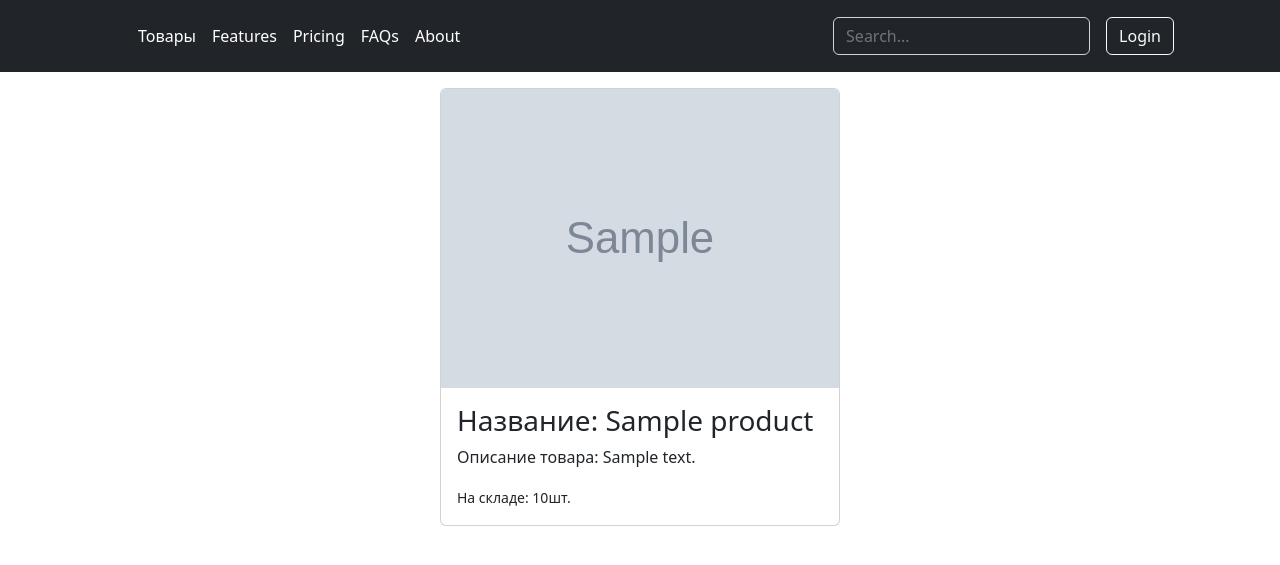
After one commit to kanat1390/laboratornaya_56_atygayev_kanat, a Django app: page /products/1/ in a window 1280 px wide. The commit adds this page. Shown: the top 565 px of the page. Run offline with Django 4.2, Linux system fonts and the light colour scheme; tables that the repository leaves empty hold one stand-in row (values such as "Sample post"); grey boxes marked "Sample" are stand-in pictures.

Commit message:
Добавлена главная и детальная страница

```diff
--- /dev/null
+++ b/src/shop/managers.py
@@ -0,0 +1,5 @@
+from django.db import models
+
+class ProductManager(models.Manager):
+    def in_stock(self):
+        return self.filter(qty__gt=0)
--- a/src/shop/models.py
+++ b/src/shop/models.py
@@ -1,5 +1,7 @@
 from random import choices
 from django.db import models
+from django.urls import reverse
+from .managers import ProductManager
 
 CATEGORY_CHOICES = (
     ('other', 'Разное'),
@@ -16,8 +18,13 @@ class Product(models.Model):
     qty = models.PositiveIntegerField(default=0, null=False, blank=False)
     price = models.DecimalField(max_digits=7, decimal_places=2, default=0.00)
 
+    objects = ProductManager()
+
     def display_price(self):
         return f'{self.price}$'
 
+    def get_absolute_url(self):
+        return reverse('product-detail', kwargs={'pk':self.id})
+
     def __str__(self):
         return self.name
--- a/src/shop/services/product_services.py
+++ b/src/shop/services/product_services.py
@@ -1,5 +1,9 @@
 from ..models import Product
+from django.shortcuts import get_object_or_404
 
 def get_product_list():
-    product_list = Product.objects.all()
+    product_list = Product.objects.in_stock().order_by('category','name')
     return product_list
+
+def get_product_by_pk(pk):
+    return get_object_or_404(Product, pk=pk)
--- /dev/null
+++ b/src/shop/templates/shop/product_detail.html
@@ -0,0 +1,21 @@
+{% extends 'base.html' %}
+
+{% block content %}
+<div class="card mx-auto mt-3" style="width: 400px;">
+    {% if not product.image %}
+    <svg class="bd-placeholder-img card-img-top" width="100%" height="225" xmlns="http://www.w3.org/2000/svg" role="img"
+        aria-label="Placeholder: Thumbnail" preserveAspectRatio="xMidYMid slice" focusable="false">
+        <title>Placeholder</title>
+        <rect width="100%" height="100%" fill="#55595c" /><text x="50%" y="50%" fill="#eceeef"
+            dy=".3em">Thumbnail</text>
+    </svg>
+    {% else %}
+    <img src="{{product.image.url}}" class="card-img-top" alt="{{product.name}}">
+    {% endif %}
+    <div class="card-body">
+        <h3>Название: {{ product.name }}</h3>
+        <p class="card-text">Описание товара: {{ product.description }}</p>
+        <small>На складе: {{ product.qty }}шт.</small>
+    </div>
+</div>
+{% endblock content %}
--- a/src/shop/urls.py
+++ b/src/shop/urls.py
@@ -1,7 +1,9 @@
 from django.urls import path
 from .views import (
-    product_list_view
+    product_list_view,
+    product_detail_view
 )
 urlpatterns = [
     path('', product_list_view, name='product-list'),
+    path('products/<int:pk>/', product_detail_view, name='product-detail'),
 ]
--- a/src/shop/views.py
+++ b/src/shop/views.py
@@ -8,3 +8,10 @@ def product_list_view(request):
         'product_list': product_list,
     }
     return render(request, 'shop/product_list.html', context)
+
+def product_detail_view(request, pk):
+    product = product_services.get_product_by_pk(pk)
+    context = {
+        'product':product,
+    }
+    return render(request, 'shop/product_detail.html', context)
--- a/src/templates/base.html
+++ b/src/templates/base.html
@@ -23,7 +23,7 @@
                 </a>
 
                 <ul class="nav col-12 col-lg-auto me-lg-auto mb-2 justify-content-center mb-md-0">
-                    <li><a href="#" class="nav-link px-2 text-white">Home</a></li>
+                    <li><a href="{% url 'product-list' %}" class="nav-link px-2 text-white">Товары</a></li>
                     <li><a href="#" class="nav-link px-2 text-white">Features</a></li>
                     <li><a href="#" class="nav-link px-2 text-white">Pricing</a></li>
                     <li><a href="#" class="nav-link px-2 text-white">FAQs</a></li>
```
Also changed, not shown: src/shop/templates/shop/product_list.html (+18 -13 lines), src/media_root/products/images/cat_happy.jpg (added).
